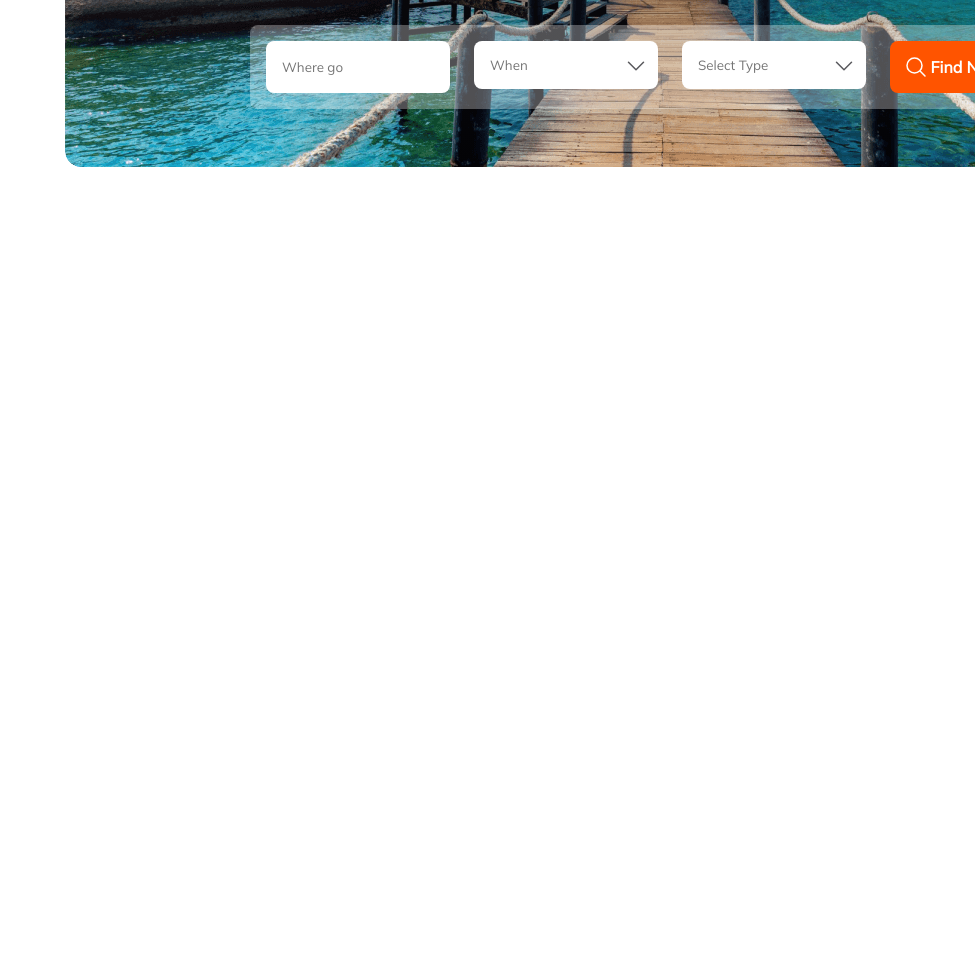
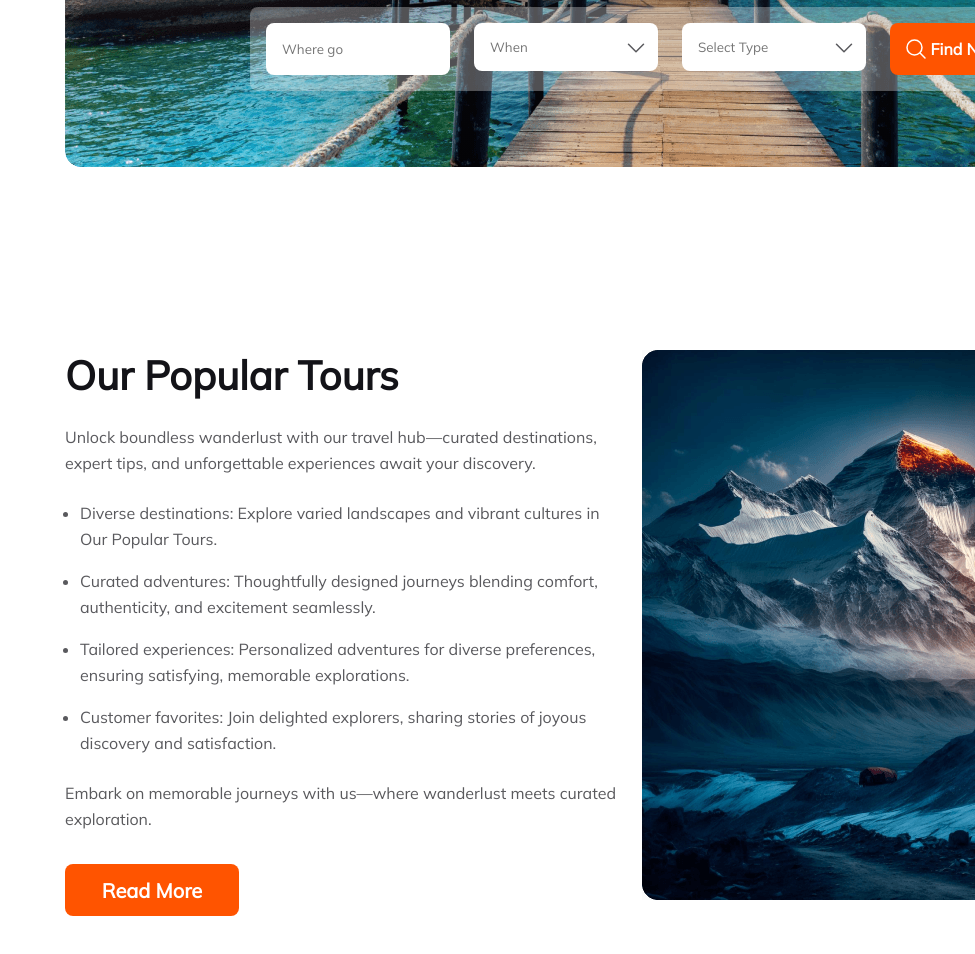
Before and after one commit to fatema-a5878/A-2-Task, a plain HTML site: page index.html in a window 1280 px wide. Shown: the part 556-1510 px from the top of the page, without its empty margins (305-1280 px from the left). Before the commit the page ends 856 px from the top, so only its background shows below. Drawn offline with Linux system fonts and the light colour scheme.

Commit message:
Popular Tours section complete

```diff
--- a/index.html
+++ b/index.html
@@ -56,7 +56,23 @@
     </header>
     <!-- Header Section End -->
     <main>
-
+        <section class="sec-1">
+            <div class="sec-1-content">
+                <p class="sec-1-title">Our Popular Tours</p>
+                <p class="sec-1-sub-title">Unlock boundless wanderlust with our travel hub—curated destinations, expert tips, and unforgettable experiences await your discovery.</p>
+                <ul>
+                    <li>Diverse destinations: Explore varied landscapes and vibrant cultures in Our Popular Tours.</li>
+                    <li>Curated adventures: Thoughtfully designed journeys blending comfort, authenticity, and excitement seamlessly.</li>
+                    <li>Tailored experiences: Personalized adventures for diverse preferences, ensuring satisfying, memorable explorations.</li>
+                    <li>Customer favorites: Join delighted explorers, sharing stories of joyous discovery and satisfaction.</li>
+                </ul>
+                <p class="conclusion">Embark on memorable journeys with us—where wanderlust meets curated exploration.</p>
+                <input type="button" value="Read More">
+            </div>
+            <div class="sec-1-img">
+                <img src="./Images/Rectangle 4.png" alt="">
+            </div>
+        </section>
     </main>
     <footer>
 
--- a/style.css
+++ b/style.css
@@ -33,7 +33,7 @@ nav .cmp{
     font-size: 18px;
     font-weight: 400;
 }
-.nav-bar li{
+.nav-bar  li{
     list-style: none;
 }
 .nav-bar ul{
@@ -64,7 +64,7 @@ nav .cmp{
     font-size: 16px;
     font-weight: 400;
     line-height: 26px;
-    padding: 0px 247px 48px;
+    padding: 0px 247px 30px;
 }
 .banner .banner-input{
 display: flex;
@@ -123,3 +123,57 @@ gap: 24PX;
     padding-right: 16px;
     padding-left: 25px;
 }
+/* Main Styles */
+/* SEction 1 Styles */
+.sec-1{
+    display: flex;
+    justify-content: space-between;
+    margin: 50px 370px;
+}
+.sec-1-content .sec-1-title{
+    color: #131318;
+    font-size: 40px;
+    font-weight: 800;
+    margin-bottom: 24px;
+}
+.sec-1-content .sec-1-sub-title{
+    width: 577px;
+    color: rgba(19, 19, 24, 0.70);
+    font-size: 16px;
+    font-weight: 400;
+    line-height: 26px;
+    margin-bottom: 24px;
+}
+.sec-1-content li{
+    color: rgba(19, 19, 24, 0.70);
+    font-size: 16px;
+    font-weight: 400;
+    line-height: 26px;
+    margin-bottom: 16px;
+    width: 525px;
+    margin-left: 15px;
+}
+.sec-1-content .conclusion{
+    color: #5A5A5D;
+    font-size: 16px;
+    font-weight: 400;
+    line-height: 26px;
+    margin-top: 24px;
+    margin-bottom: 32px;
+}
+.sec-1-content input{
+    border: none;
+    width: 174px;
+    height: 52px;
+    border-radius: 8px;
+    background: #FF5400;
+    color: #FFF;
+    text-align: center;
+    font-size: 20px;
+    font-weight: 800;
+}
+.sec-1-content input:hover{
+    background-color: #FFF;
+    border: 2px solid #FF5400;
+    color: #FF5400;
+}
```
